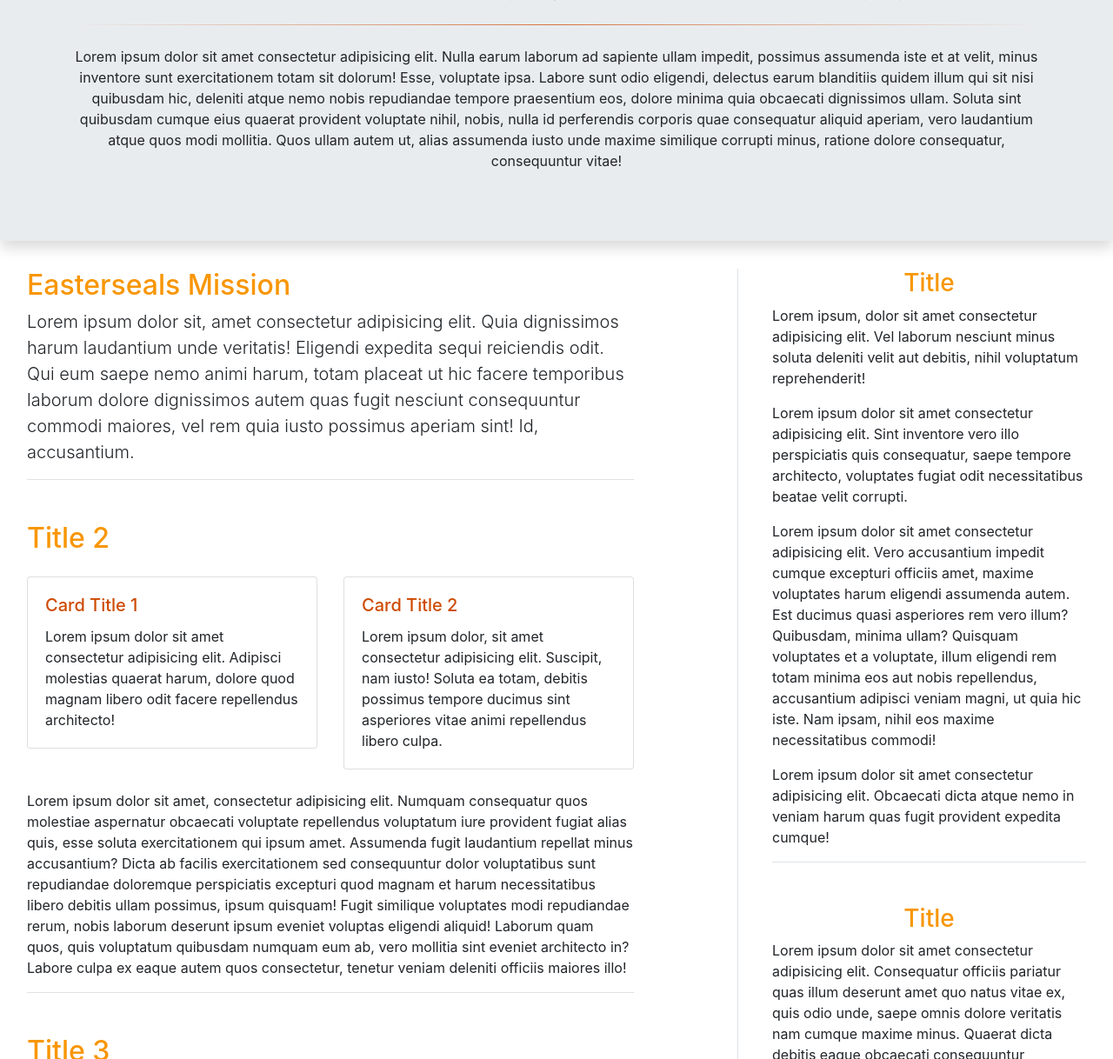
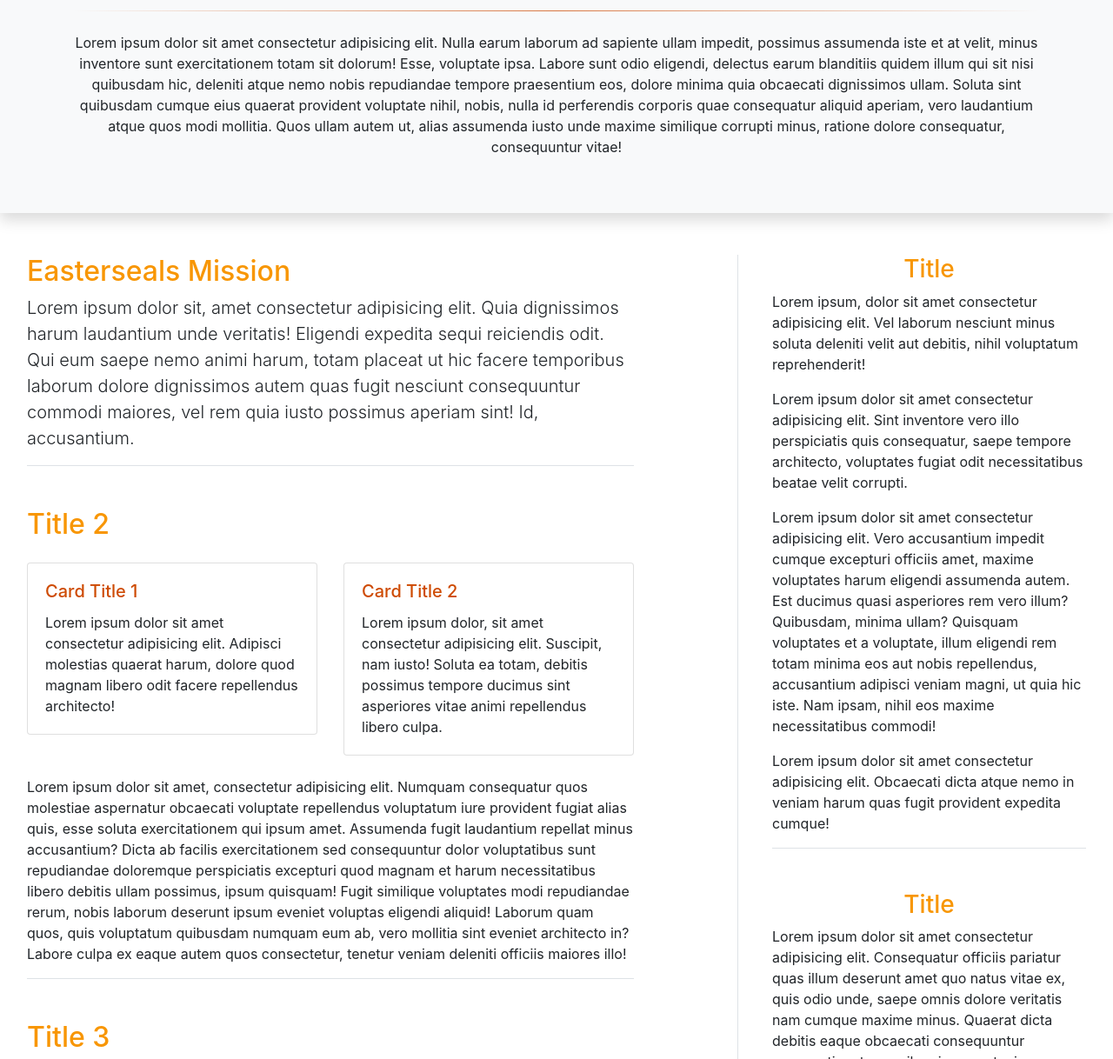
Before and after one commit to wmompie/easterSealsRun, a PHP site: page / in a window 1280 px wide. Shown: the part 922-2140 px from the top of the page at 87% size. Run offline with PHP 8.4, Linux system fonts and the light colour scheme; some libraries are stand-ins or nearby versions.

Commit message:
fixing jumbotron

```diff
--- a/index.html
+++ b/index.html
@@ -45,7 +45,9 @@
     </nav>
 
     <!-- JUMBOTRON HEADER -->
-    <div class="jumbotron shadow mt-5">
+    <div class="jumbotron-fluid py-5 bg-light shadow my-5">
+      <div id="home-section">
+        <div class="dark-overlay">
           <div class="container text-center">
             <h1 id="mainHeading" class="display-2">Easterseals Run</h1>
             <img
@@ -54,20 +56,24 @@
               class="d-none d-sm-inline img-fluid w-75 my-2"
             />
             <p class="lead">
-          Lorem ipsum dolor sit amet consectetur adipisicing elit. Rem facere optio repudiandae id beatae perferendis
-          doloribus dolorum, culpa ea cupiditate deleniti sequi eligendi molestiae. Nisi id enim libero neque quo.
+              Lorem ipsum dolor sit amet consectetur adipisicing elit. Rem facere optio repudiandae id beatae
+              perferendis doloribus dolorum, culpa ea cupiditate deleniti sequi eligendi molestiae. Nisi id enim libero
+              neque quo.
             </p>
             <hr class="my-4" />
             <p>
               Lorem ipsum dolor sit amet consectetur adipisicing elit. Nulla earum laborum ad sapiente ullam impedit,
-          possimus assumenda iste et at velit, minus inventore sunt exercitationem totam sit dolorum! Esse, voluptate
-          ipsa. Labore sunt odio eligendi, delectus earum blanditiis quidem illum qui sit nisi quibusdam hic, deleniti
-          atque nemo nobis repudiandae tempore praesentium eos, dolore minima quia obcaecati dignissimos ullam. Soluta
-          sint quibusdam cumque eius quaerat provident voluptate nihil, nobis, nulla id perferendis corporis quae
-          consequatur aliquid aperiam, vero laudantium atque quos modi mollitia. Quos ullam autem ut, alias assumenda
-          iusto unde maxime similique corrupti minus, ratione dolore consequatur, consequuntur vitae!
+              possimus assumenda iste et at velit, minus inventore sunt exercitationem totam sit dolorum! Esse,
+              voluptate ipsa. Labore sunt odio eligendi, delectus earum blanditiis quidem illum qui sit nisi quibusdam
+              hic, deleniti atque nemo nobis repudiandae tempore praesentium eos, dolore minima quia obcaecati
+              dignissimos ullam. Soluta sint quibusdam cumque eius quaerat provident voluptate nihil, nobis, nulla id
+              perferendis corporis quae consequatur aliquid aperiam, vero laudantium atque quos modi mollitia. Quos
+              ullam autem ut, alias assumenda iusto unde maxime similique corrupti minus, ratione dolore consequatur,
+              consequuntur vitae!
             </p>
             <!-- <a class="btn btn-lg px-5 bg-orange" href="#" role="button">Run Sign-Up</a> -->
+          </div>
+        </div>
       </div>
     </div>
 
@@ -228,6 +234,9 @@
             16105 Schaefer Pike, Pompano Beach, Florida 33060 | 800-221-6827 (toll-free) Easterseals and its affiliate
             organizations are 501(c)(3) nonprofit organizations.
           </p>
+          <p>
+            <small>All images provided by <a href="https://unsplash.com/">Unsplash.com</a></small>
+          </p>
         </div>
       </div>
     </div>
--- a/styles/main.css
+++ b/styles/main.css
@@ -11,11 +11,28 @@
   color: white;
 }
 
-.jumbotron h1,
+.jumbotron-fluid h1,
 h2,
 h3 {
   color: #f89603;
 }
+
+/* #home-section {
+  background: url('https://images.unsplash.com/photo-1452626038306-9aae5e071dd3?ixlib=rb-1.2.1&ixid=eyJhcHBfaWQiOjEyMDd9&auto=format&fit=crop&w=1353&q=80');
+  background-repeat: no-repeat;
+  background-size: cover;
+  background-attachment: fixed;
+  min-height: 900px;
+}
+
+#home-section .dark-overlay {
+  position: absolute;
+  top: 0;
+  left: 0;
+  width: 100%;
+  min-height: 900px;
+  background: rgba(0, 0, 0, 0.7);
+} */
 
 #mainHeading {
   font-weight: 400;
```
Lines whose indentation alone changed are shown as unchanged.
